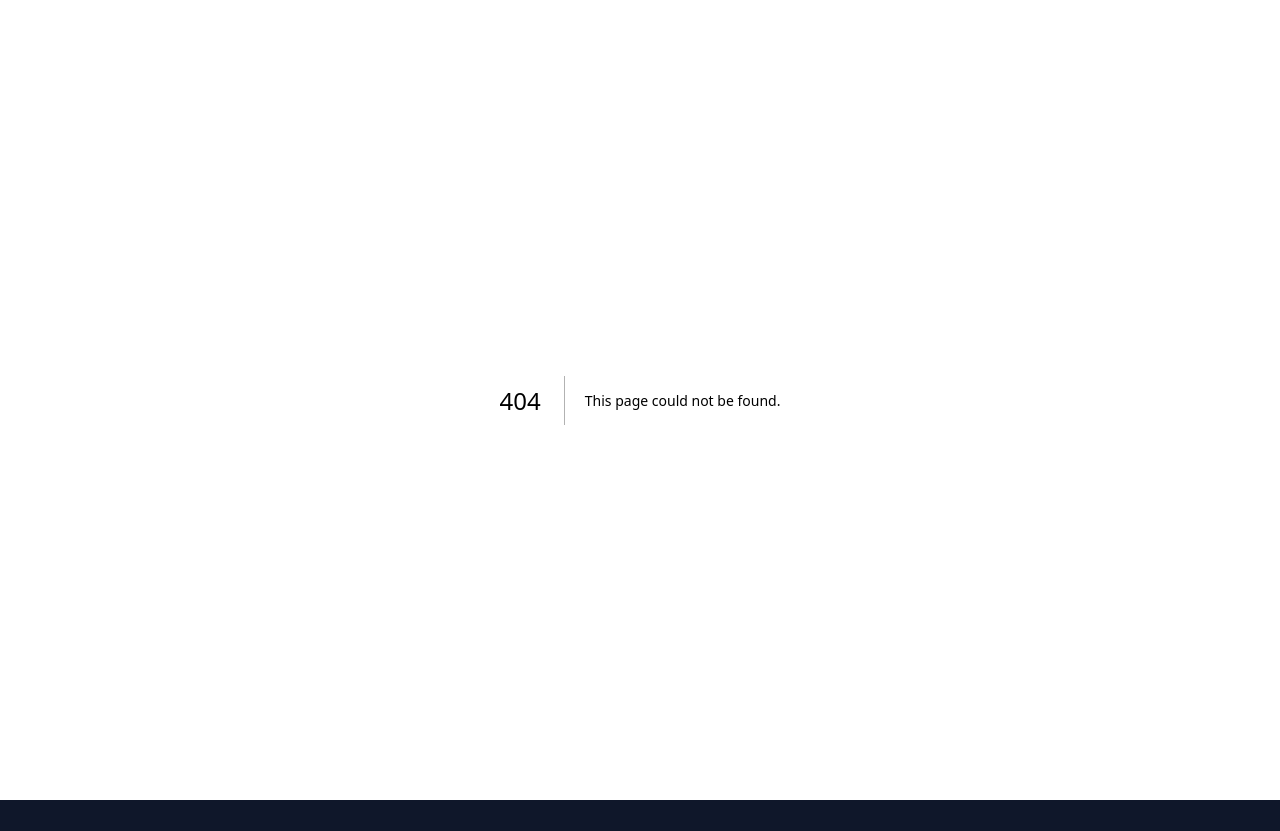
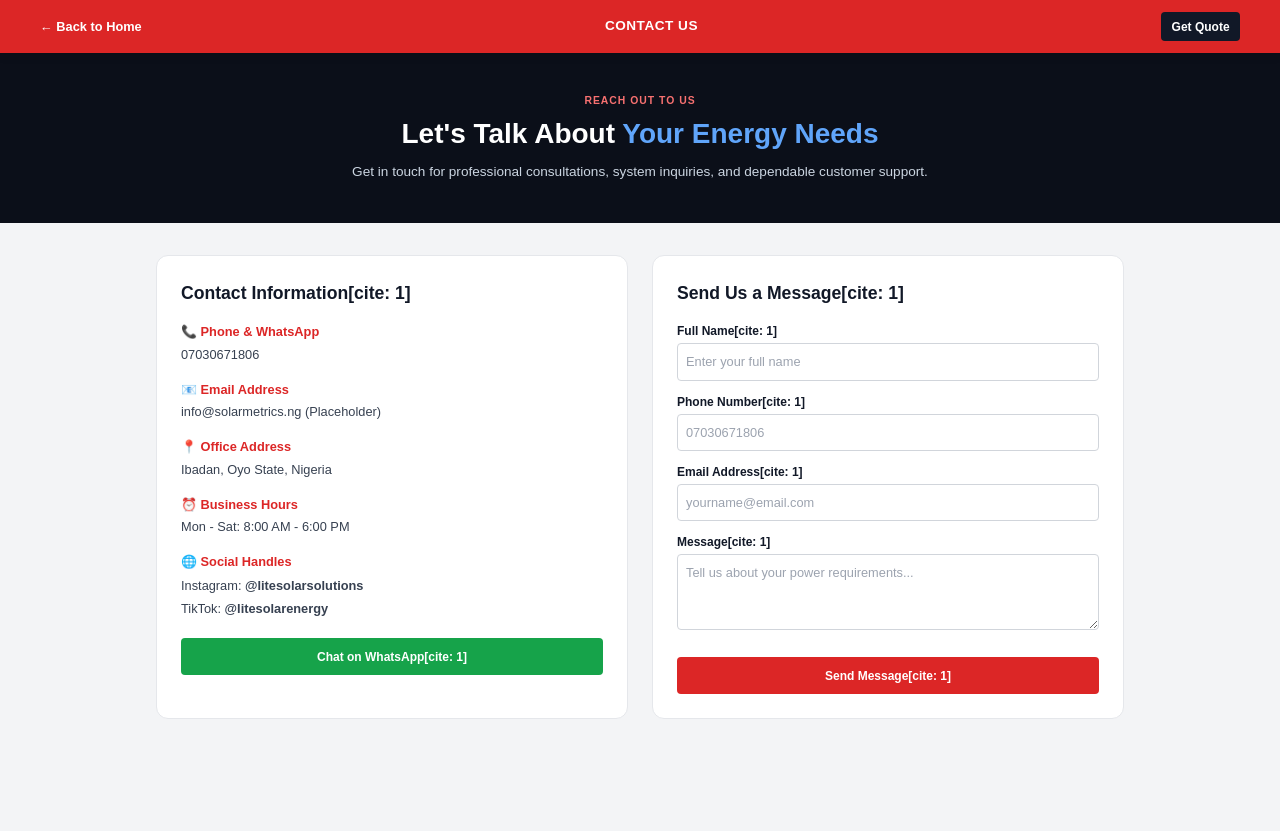
Before and after one commit to litesolar/litesolarsolutions, a Next.js app: page /contact in a window 1280 px wide. Before the commit this address had no page. Before the commit the page ends 800 px from the top, so only its background shows below. Built offline with nearby package versions, Linux system fonts and the light colour scheme.

Commit message:
Create page.js

```diff
--- /dev/null
+++ b/app/contact/page.js
@@ -0,0 +1,118 @@
+'use client';
+import Link from 'next/link';
+
+export default function ContactPage() {
+  return (
+    <div style={{ backgroundColor: '#f3f4f6', color: '#111827', minHeight: '100vh', fontFamily: 'sans-serif', paddingBottom: '5rem' }}>
+
+      {/* HEADER */}
+      <header style={{ backgroundColor: '#dc2626', color: '#ffffff', padding: '0.75rem 1rem', position: 'sticky', top: 0, zIndex: 1000, boxShadow: '0 2px 10px rgba(0,0,0,0.1)' }}>
+        <div style={{ maxWidth: '1200px', margin: '0 auto', display: 'flex', justifyContent: 'space-between', alignItems: 'center' }}>
+          <Link href="/" style={{ color: '#fff', textDecoration: 'none', fontWeight: 'bold', fontSize: '0.8rem' }}>
+            ← Back to Home
+          </Link>
+          <span style={{ fontWeight: '900', fontSize: '0.85rem', letterSpacing: '0.5px' }}>CONTACT US</span>
+          <Link href="/request-a-quote" style={{ backgroundColor: '#111827', color: '#fff', padding: '0.35rem 0.65rem', borderRadius: '4px', textDecoration: 'none', fontSize: '0.75rem', fontWeight: 'bold' }}>
+            Get Quote
+          </Link>
+        </div>
+      </header>
+
+      {/* HERO SECTION */}
+      <section style={{ backgroundColor: '#0b0f19', color: '#ffffff', padding: '2.5rem 1rem', textAlign: 'center' }}>
+        <div style={{ maxWidth: '800px', margin: '0 auto' }}>
+          <div style={{ fontSize: '0.65rem', fontWeight: '800', color: '#f87171', letterSpacing: '1px', marginBottom: '0.5rem' }}>
+            REACH OUT TO US
+          </div>
+          <h1 style={{ fontSize: '1.75rem', fontWeight: '900', marginBottom: '0.75rem', lineHeight: '1.2' }}>
+            Let's Talk About <span style={{ color: '#60a5fa' }}>Your Energy Needs</span>
+          </h1>
+          <p style={{ fontSize: '0.85rem', color: '#cbd5e1', lineHeight: '1.5' }}>
+            Get in touch for professional consultations, system inquiries, and dependable customer support.
+          </p>
+        </div>
+      </section>
+
+      {/* CONTACT CONTENT */}
+      <main style={{ maxWidth: '1000px', margin: '2rem auto', padding: '0 1rem', display: 'grid', gridTemplateColumns: 'repeat(auto-fit, minmax(280px, 1fr))', gap: '1.5rem' }}>
+
+        {/* CONTACT INFO CARD */}
+        <div style={{ backgroundColor: '#ffffff', padding: '1.5rem', borderRadius: '0.75rem', border: '1px solid #e5e7eb' }}>
+          <h2 style={{ fontSize: '1.1rem', fontWeight: '900', marginBottom: '1rem', color: '#111827' }}>Contact Information[cite: 1]</h2>
+
+          <div style={{ marginBottom: '1rem', fontSize: '0.8rem' }}>
+            <div style={{ fontWeight: 'bold', color: '#dc2626', marginBottom: '0.2rem' }}>📞 Phone & WhatsApp</div>
+            <div style={{ color: '#374151' }}>07030671806</div>
+          </div>
+
+          <div style={{ marginBottom: '1rem', fontSize: '0.8rem' }}>
+            <div style={{ fontWeight: 'bold', color: '#dc2626', marginBottom: '0.2rem' }}>📧 Email Address</div>
+            <div style={{ color: '#374151' }}>info@solarmetrics.ng (Placeholder)</div>
+          </div>
+
+          <div style={{ marginBottom: '1rem', fontSize: '0.8rem' }}>
+            <div style={{ fontWeight: 'bold', color: '#dc2626', marginBottom: '0.2rem' }}>📍 Office Address</div>
+            <div style={{ color: '#374151' }}>Ibadan, Oyo State, Nigeria</div>
+          </div>
+
+          <div style={{ marginBottom: '1rem', fontSize: '0.8rem' }}>
+            <div style={{ fontWeight: 'bold', color: '#dc2626', marginBottom: '0.2rem' }}>⏰ Business Hours</div>
+            <div style={{ color: '#374151' }}>Mon - Sat: 8:00 AM - 6:00 PM</div>
+          </div>
+
+          <div style={{ marginBottom: '1.25rem', fontSize: '0.8rem' }}>
+            <div style={{ fontWeight: 'bold', color: '#dc2626', marginBottom: '0.3rem' }}>🌐 Social Handles</div>
+            <div style={{ color: '#374151', display: 'flex', flexDirection: 'column', gap: '0.2rem' }}>
+              <span>Instagram: <strong>@litesolarsolutions</strong></span>
+              <span>TikTok: <strong>@litesolarenergy</strong></span>
+            </div>
+          </div>
+
+          <div>
+            <a
+              href="https://wa.me/2347030671806"
+              target="_blank"
+              rel="noopener noreferrer"
+              style={{ display: 'block', textAlign: 'center', backgroundColor: '#16a34a', color: '#fff', padding: '0.6rem', borderRadius: '4px', textDecoration: 'none', fontWeight: 'bold', fontSize: '0.75rem' }}
+            >
+              Chat on WhatsApp[cite: 1]
+            </a>
+          </div>
+        </div>
+
+        {/* CONTACT FORM */}
+        <div style={{ backgroundColor: '#ffffff', padding: '1.5rem', borderRadius: '0.75rem', border: '1px solid #e5e7eb' }}>
+          <h2 style={{ fontSize: '1.1rem', fontWeight: '900', marginBottom: '1rem', color: '#111827' }}>Send Us a Message[cite: 1]</h2>
+
+          <form onSubmit={(e) => { e.preventDefault(); alert('Message sent successfully!'); }} style={{ display: 'flex', flexDirection: 'column', gap: '0.75rem' }}>
+            <div>
+              <label style={{ display: 'block', fontSize: '0.75rem', fontWeight: 'bold', marginBottom: '0.2rem' }}>Full Name[cite: 1]</label>
+              <input type="text" placeholder="Enter your full name" required style={{ width: '100%', padding: '0.5rem', borderRadius: '4px', border: '1px solid #d1d5db', fontSize: '0.8rem' }} />
+            </div>
+
+            <div>
+              <label style={{ display: 'block', fontSize: '0.75rem', fontWeight: 'bold', marginBottom: '0.2rem' }}>Phone Number[cite: 1]</label>
+              <input type="tel" placeholder="07030671806" required style={{ width: '100%', padding: '0.5rem', borderRadius: '4px', border: '1px solid #d1d5db', fontSize: '0.8rem' }} />
+            </div>
+
+            <div>
+              <label style={{ display: 'block', fontSize: '0.75rem', fontWeight: 'bold', marginBottom: '0.2rem' }}>Email Address[cite: 1]</label>
+              <input type="email" placeholder="yourname@email.com" style={{ width: '100%', padding: '0.5rem', borderRadius: '4px', border: '1px solid #d1d5db', fontSize: '0.8rem' }} />
+            </div>
+
+            <div>
+              <label style={{ display: 'block', fontSize: '0.75rem', fontWeight: 'bold', marginBottom: '0.2rem' }}>Message[cite: 1]</label>
+              <textarea rows="3" placeholder="Tell us about your power requirements..." required style={{ width: '100%', padding: '0.5rem', borderRadius: '4px', border: '1px solid #d1d5db', fontSize: '0.8rem' }}></textarea>
+            </div>
+
+            <button type="submit" style={{ backgroundColor: '#dc2626', color: '#fff', padding: '0.6rem', borderRadius: '4px', border: 'none', fontWeight: 'bold', fontSize: '0.75rem', cursor: 'pointer', marginTop: '0.5rem' }}>
+              Send Message[cite: 1]
+            </button>
+          </form>
+        </div>
+
+      </main>
+
+    </div>
+  );
+}
```
